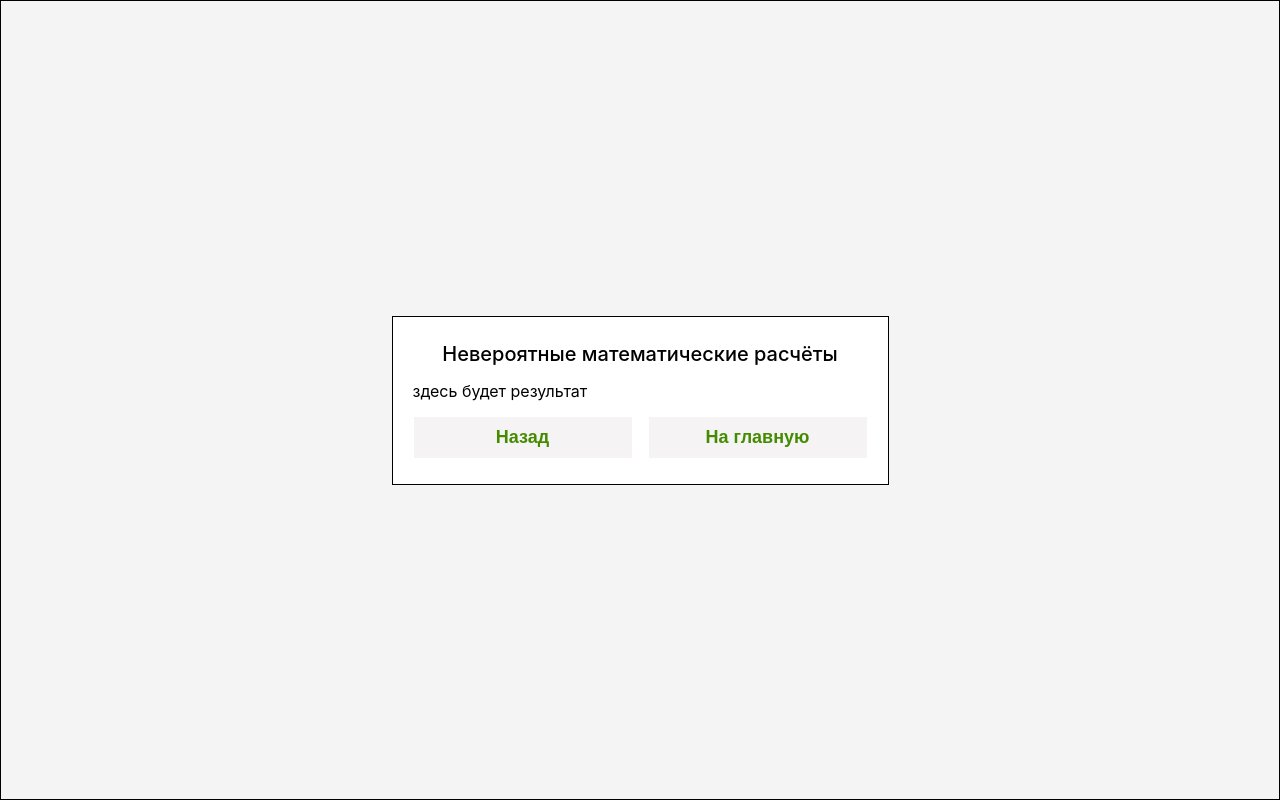
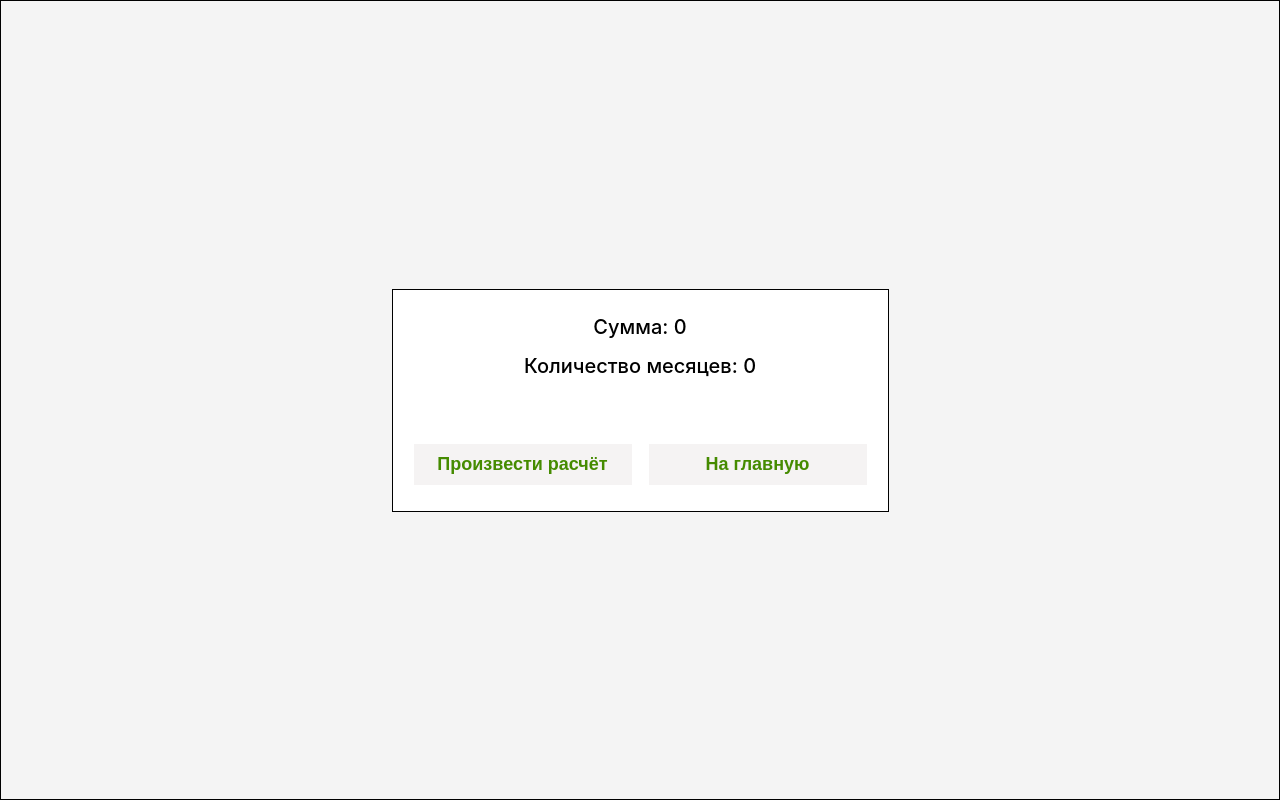
Before and after one commit to alexWebFront/debt, a React (Create React App) app: page /result in a window 1280 px wide. Built offline with nearby package versions, Linux system fonts and the light colour scheme.

Commit message:
описал логику вычислений, вывод, компоненты

```diff
--- a/src/App.js
+++ b/src/App.js
@@ -4,17 +4,26 @@ import {BrowserRouter, Routes, Route} from "react-router-dom";
 import SiteDescription from "./components/site-description/Site-description";
 import Months from "./components/months/Months";
 import Result from "./components/result/Result";
+import {getMonths, getResult, resetTable} from "./redux/state";
 
-const App = () => {
+const App = (props) => {
     return <>
         <BrowserRouter>
             <div className="page">
                 <div className="page__container">
                     <Routes>
                         <Route path='/' element=<SiteDescription/>/>
-                        <Route path='/sum/*' element={<Sum/>}/>
-                        <Route path='/months/*' element={<Months/>}/>
-                        <Route path='/result/*' element={<Result/>}/>
+                        <Route path='/sum/*' element={<Sum
+                                                getSum={props.getSum}/>}/>
+                        <Route path='/months/*' element={<Months
+                                                getMonths={props.getMonths}
+                                                monthsPage={props.state.monthsPage}/>}/>
+                        <Route path='/result/*' element={<Result getResult={props.getResult}
+                                                                 resultPage={props.state.resultPage}
+                                                                 sum={props.state.sumPage.sum}
+                                                                 resetTable={props.resetTable}
+                                                                 months={props.state.monthsPage.months}
+                                                                 monthsCount={props.state.monthsPage.monthsCount}/>}/>
                     </Routes>
                 </div>
             </div>
--- a/src/components/months/Months.jsx
+++ b/src/components/months/Months.jsx
@@ -1,7 +1,13 @@
 import './Months.css';
 import {NavLink} from "react-router-dom";
 
-const Months = () => {
+
+const Months = (props) => {
+    let getMonths = (e) => {
+        let monthsCount = e.target.value;
+        props.getMonths(monthsCount);
+    }
+
     return <>
         <div className="months">
             <div className="months__container container">
@@ -9,7 +15,7 @@ const Months = () => {
                     <p className="field__header">
                         Введите количество месяцев и нажмите кнопку "Далее".
                     </p>
-                    <input className="input months__input" type="text"/>
+                    <input onChange={getMonths} className="input months__input" type="text" value={props.monthsCount}/>
                     <div className="navigation">
                         <NavLink to="/sum/*">
                             <button className="button sum__button field__button">Назад</button>
--- a/src/components/result/Result.jsx
+++ b/src/components/result/Result.jsx
@@ -1,24 +1,42 @@
 import './Result.css';
 import {NavLink} from "react-router-dom";
+import {getResult} from "../../redux/state";
+import TableItem from "./Table/table-item/Table-item";
 
-const Result = () => {
+
+const Result = (props) => {
+
+    let getResult = () => {
+        props.getResult();
+    }
+
+    const resultElements = props.months.map((item) => {
+        return <>
+            <TableItem id={item.monthsId} result={props.resultPage.result}/>
+        </>
+    })
+
+    let resetTable = () => {
+        props.resetTable();
+    }
+
     return <>
         <div className="result">
             <div className="result__container container">
                 <div className="result__field field">
-                    <p className="field__header">
-                        Невероятные математические расчёты
-                    </p>
-                    <p>
-                        здесь будет результат
-                    </p>
+                    <div className="field__header">
+                        <p className="result__sum">Сумма: {props.sum}</p>
+                        <p className="result__months">Количество месяцев: {props.monthsCount}</p>
+                    </div>
+                    <div className="result__table">
+                        {resultElements}
+                    </div>
                 </div>
                 <div className="navigation">
-                    <NavLink to="/months/*">
-                        <button className="button result__button field__button">Назад</button>
-                    </NavLink>
+                    <button onClick={getResult} className="button result__button field__button">Произвести расчёт
+                    </button>
                     <NavLink to="/">
-                        <button className="button result__button field__button">На главную</button>
+                        <button onClick={resetTable} className="button result__button field__button">На главную</button>
                     </NavLink>
                 </div>
             </div>
--- /dev/null
+++ b/src/components/result/Table/table-item/Table-item.css
@@ -0,0 +1,9 @@
+
+.table-item {
+    display: flex;
+    align-items: center;
+    flex-direction: column;
+    justify-content: center;
+    border: 1px solid black;
+    margin-bottom: 10px;
+}
--- /dev/null
+++ b/src/components/result/Table/table-item/Table-item.jsx
@@ -0,0 +1,11 @@
+import './Table-item.css';
+
+
+const TableItem = (props) => {
+debugger
+    return <>
+            <div className="table-item">{props.id} месяц. {props.result}</div>
+    </>
+}
+
+export default TableItem;
--- a/src/components/sum/Sum.jsx
+++ b/src/components/sum/Sum.jsx
@@ -1,7 +1,13 @@
 import './Sum.css';
 import {NavLink} from "react-router-dom";
 
-const Sum = () => {
+const Sum = (props) => {
+
+    let newSum = (e) => {
+        let sum = e.target.value;
+        props.getSum(sum);
+    }
+
     return <>
         <div className="sum">
             <div className="sum__container container">
@@ -9,7 +15,7 @@ const Sum = () => {
                     <p className="field__header">
                         Введите сумму и нажмите кнопку "Далее".
                     </p>
-                    <input className="input sum__input" type="text"/>
+                    <input onChange={newSum} className="input sum__input" type="text" value={props.sum}/>
                     <div className="navigation">
                         <NavLink to="/">
                             <button className="button sum__button field__button">Назад</button>
--- a/src/index.js
+++ b/src/index.js
@@ -1,17 +1,22 @@
 import React from 'react';
 import ReactDOM from 'react-dom/client';
 import './index.css';
-import App from './App';
 import reportWebVitals from './reportWebVitals';
+import state, {getMonths, getResult, getSum, resetTable, subscribe} from "./redux/state";
+import App from "./App";
 
 const root = ReactDOM.createRoot(document.getElementById('root'));
-root.render(
-  <React.StrictMode>
-    <App />
-  </React.StrictMode>
-);
 
-// If you want to start measuring performance in your app, pass a function
-// to log results (for example: reportWebVitals(console.log))
-// or send to an analytics endpoint. Learn more: https://bit.ly/CRA-vitals
+let rerenderTree = () => {
+    root.render(
+            <React.StrictMode>
+                <App resetTable={resetTable} getMonths={getMonths} getSum={getSum} getResult={getResult} state={state}/>
+            </React.StrictMode>
+    );
+}
+
+rerenderTree(state);
+
+subscribe(rerenderTree);
+
 reportWebVitals();
--- /dev/null
+++ b/src/redux/state.js
@@ -0,0 +1,60 @@
+import result from "../components/result/Result";
+
+let rerenderTree = () => {
+    console.log("rerender success")
+}
+
+let state = {
+    sumPage: {
+        id: 1,
+        sum: 0,
+    },
+    monthsPage: {
+        monthsCount: 0,
+        months: []
+    },
+    resultPage: {
+        result: 0,
+    },
+};
+
+export let getSum = (sum) => {
+    state.sumPage.sum = Number(sum);
+    rerenderTree(state);
+}
+
+export let getMonths = (monthsCount) => {
+    state.monthsPage.monthsCount = Number(monthsCount);
+    for (let i = 0; i < monthsCount;) {
+        i++;
+        let monthsArr = {
+            monthsId: i,
+        }
+        state.monthsPage.monthsCount = i;
+        state.monthsPage.months.push(monthsArr);
+    }
+    rerenderTree(state);
+}
+
+export let getResult = () => {
+    let result = state.sumPage.sum / state.monthsPage.monthsCount;
+    state.resultPage.result = result;
+    rerenderTree(state);
+}
+
+export let resetTable = () => {
+    state.monthsPage.months = [];
+    state.sumPage.sum = 0;
+    state.monthsPage.monthsCount = 0;
+    rerenderTree(state);
+    console.log("Таблица очищена");
+}
+
+
+export const subscribe = (observer) => {
+    rerenderTree = observer;
+}
+
+
+window.state = state;
+export default state;
```
Also changed, not shown: src/redux/store.js (deleted).
